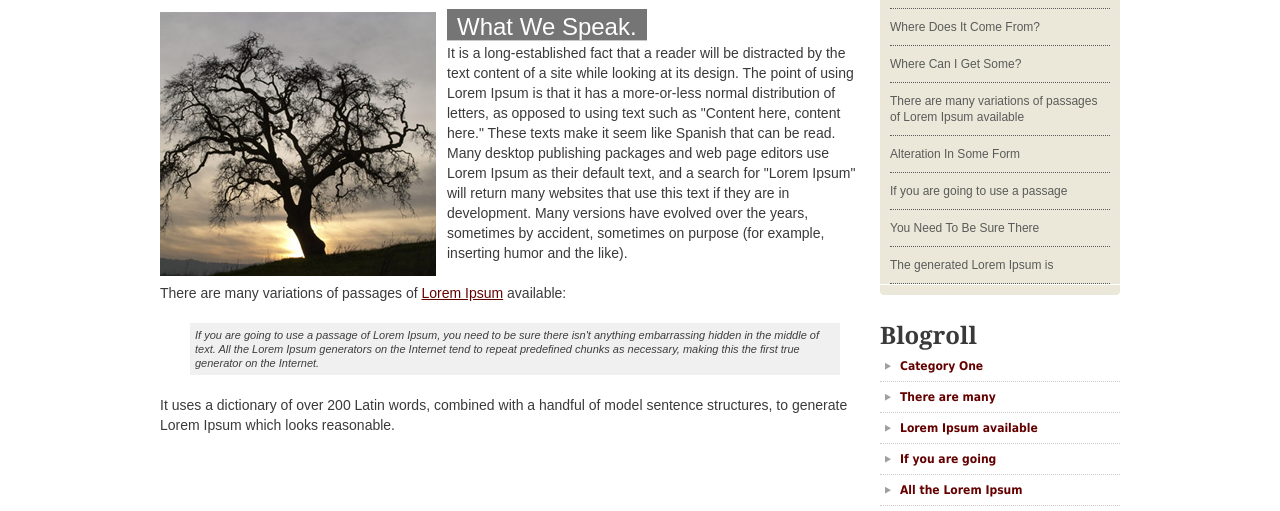
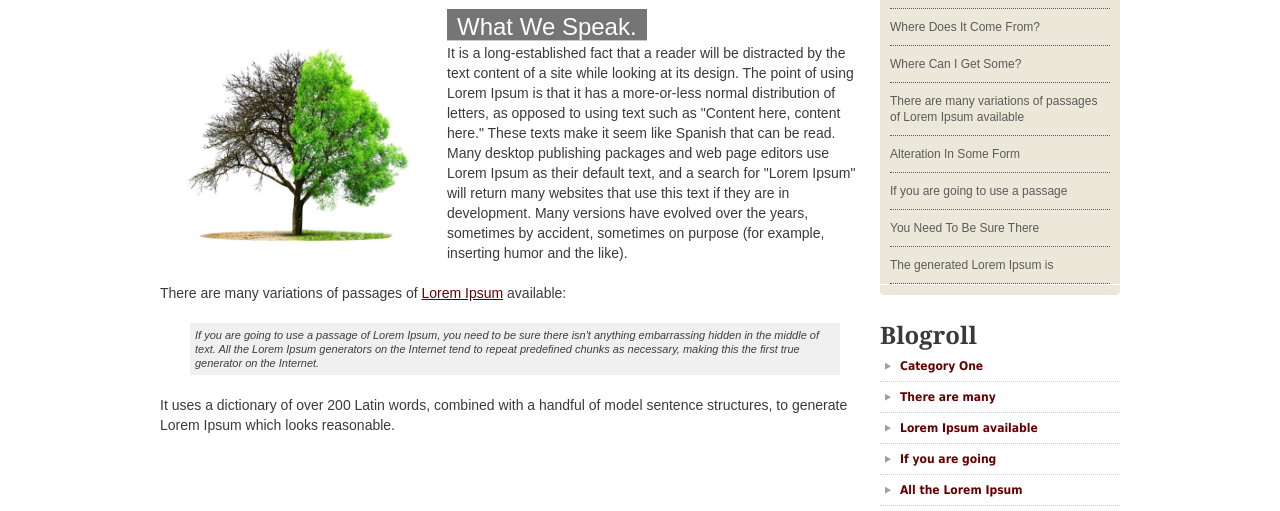
Before and after one commit to luuukkasss/fundamentalsufv.github.io, a plain HTML site: page docs/index.html in a window 1280 px wide. Shown: the part 271-782 px from the top of the page. Drawn offline with Linux system fonts and the light colour scheme.

Commit message:
Cambio foto del arbol

```diff
--- a/docs/index.html
+++ b/docs/index.html
@@ -31,7 +31,7 @@
        What is Lorem Ipsum?
        <span>September 1, 2009 | (0) Comments</span>
       </h2>
-	  <img src="images/c1_i1.png" width="277" height="266" alt="" />
+	  <img src="images/fotoarbol.jpg" width="277" height="266" alt="" />
 	  <h3>What We Speak.</h3>
 	  <br class="clear bottomClear" />
 	  <p>It is a long-established fact that a reader will be distracted by the text content of a site while looking at its design. The point of using Lorem Ipsum is that it has a more-or-less normal distribution of letters, as opposed to using text such as "Content here, content here." These texts make it seem like Spanish that can be read.
```
